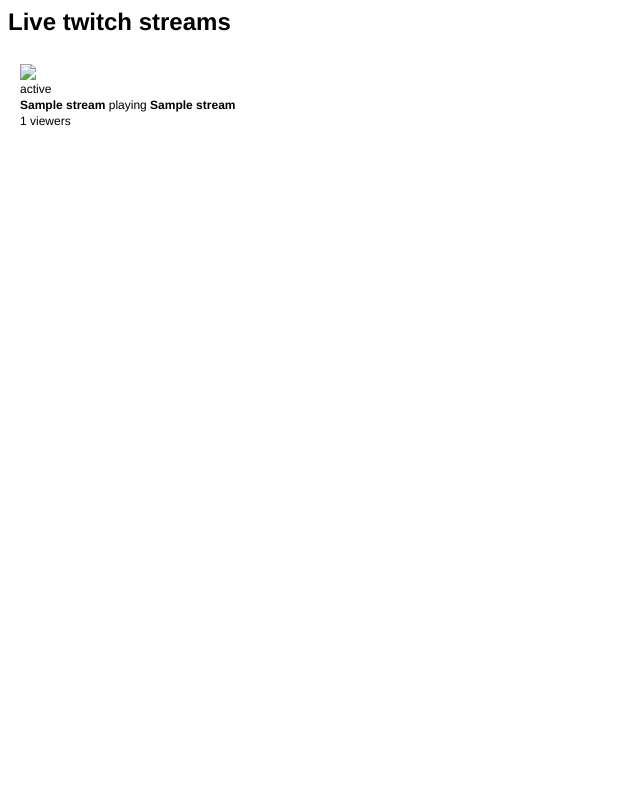
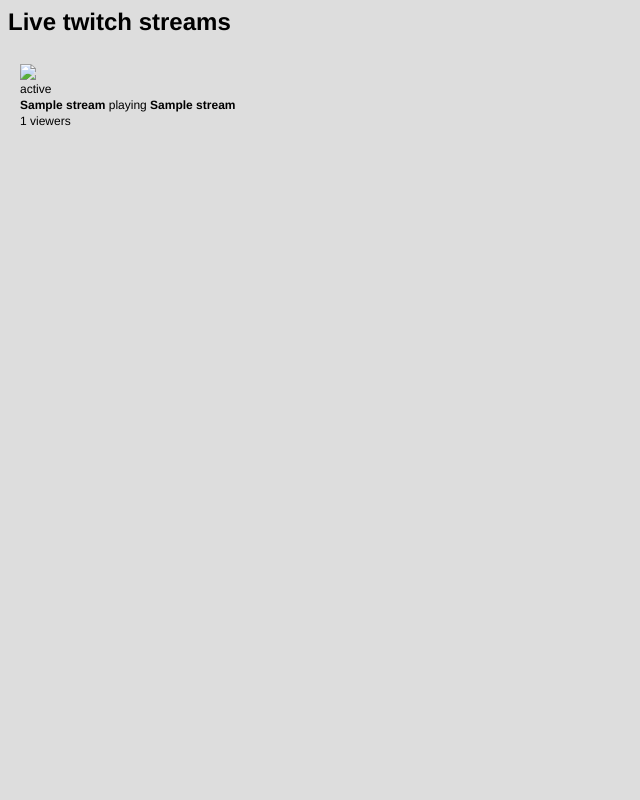
Before and after one commit to jachien/twitch-browser, a Flask app: template app/twitch_browser/templates/index.html in a window 1280 px wide. Shown: the whole page, without its empty margins (0-640 px from the left). Run offline with Flask 2, Linux system fonts and the light colour scheme; the template is opened without the code that fills it: most values are stand-ins (such as "Sample title", 1, 10 or a date in 2020); parts of the project's set-up code (start-up, migrations or seed data) failed here and were passed over.

Commit message:
slightly grey background

```diff
--- a/app/twitch_browser/templates/index.html
+++ b/app/twitch_browser/templates/index.html
@@ -4,6 +4,7 @@
     <style>
         body {
             font: 12px Helvetica,Arial,sans-serif;
+            background-color: #dddddd;
         }
         .stream_item {
             width: 320px;
```
